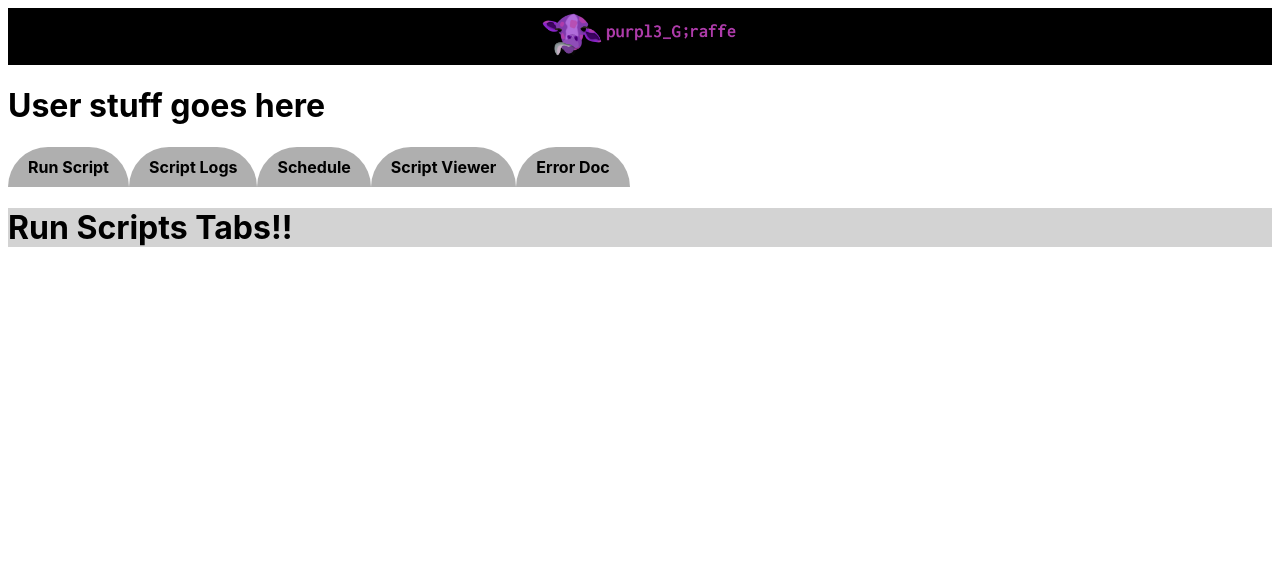
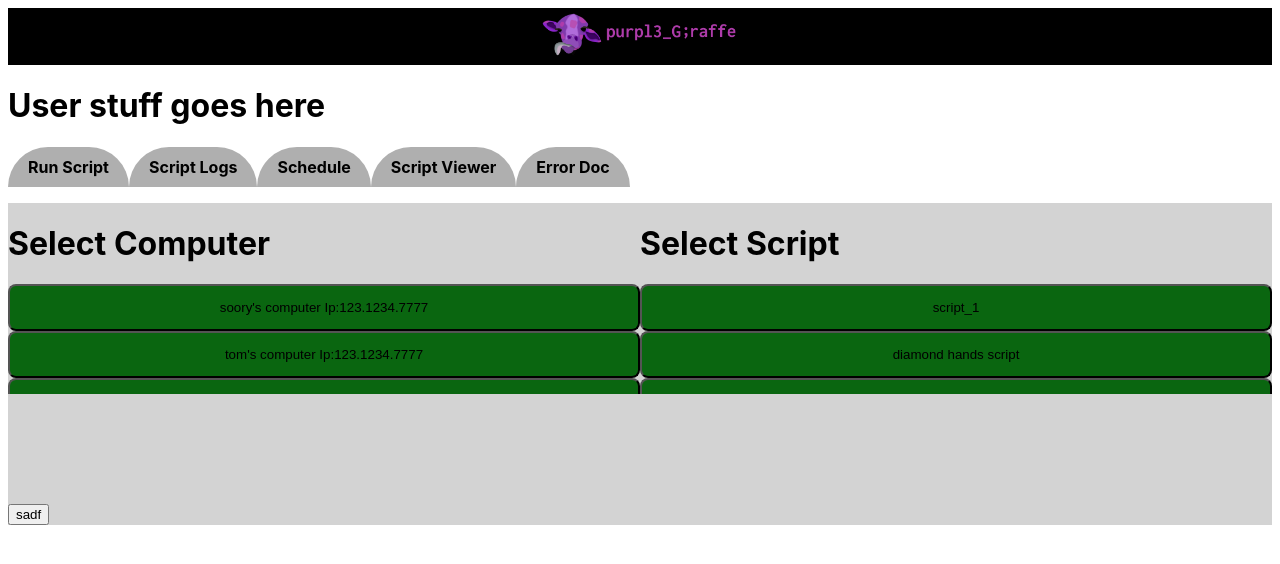
Before and after one commit to qawse3dr/Purpl3_Giraffe_RMS, a React (Create React App) app in the folder purpl3_rms/: page /#/run-script in a window 1280 px wide. Shown: the top 564 px of the page. Built offline with nearby package versions, Linux system fonts and the light colour scheme.

Commit message:
made basic runScript page UI

```diff
--- /dev/null
+++ b/purpl3_rms/src/components/run_script_page/run_script_page.css
@@ -0,0 +1,53 @@
+  .logo {
+    height: 40vmin;
+    pointer-events: none;
+  }
+
+  @media (prefers-reduced-motion: no-preference) {
+    .App-logo {
+      animation: App-logo-spin infinite 20s linear;
+    }
+  }
+
+  .logoImg {
+    max-height: 155px;
+  }
+
+  .App-header {
+    background-color: #000000;
+    min-height: 100px;
+    max-height: 150px;
+    display: flex;
+    flex-direction: column;
+    align-items: center;
+    justify-content: center;
+    font-size: calc(10px + 2vmin);
+    color: white;
+  }
+
+  div.body{
+    min-height: 300px;
+  }
+
+  .column {
+    float: left;
+    width: 50%;
+  }
+  .row:after {
+    content: "";
+    display: table;
+    clear: both;
+  }
+
+  .App-link {
+    color: #61dafb;
+  }
+
+  @keyframes App-logo-spin {
+    from {
+      transform: rotate(0deg);
+    }
+    to {
+      transform: rotate(360deg);
+    }
+  }
--- /dev/null
+++ b/purpl3_rms/src/components/run_script_page/run_script_page_soory.js
@@ -0,0 +1,68 @@
+import './run_script_page.css';
+import axios from "axios";
+import Table from '../table/table_soory.js';
+
+const RunScriptPage = (props) => {
+    return (
+        <div>
+            <div className="body">
+                <div className="column">
+                <h1>Select Computer</h1>
+                <div className="scroll">
+                    <Table input={[{name:'soory\'s computer\tIp:123.1234.7777',script:Select_computer_func},{name:'tom\'s computer     Ip:123.1234.7777',script:Select_computer_func},{name:'jeary\'s computer     Ip:123.1234.7777',script:Select_computer_func}]}/>
+                </div>
+                </div>
+                <div className="column">
+                <h1>Select Script</h1>
+                <div className="scroll">
+                    <Table input={[{name:'script_1',script:Select_script_func},{name:'diamond hands script',script:Select_script_func},{name:'monkey see monkey do',script:Select_script_func}]}/>
+                </div>
+                </div>
+                <p id="Select_Computer_text"></p>
+                <p id="Select_Script_text"></p>
+            </div>
+            <footer>
+                <div className="Run_Button">
+                    <button type="button" onClick={Run_script}>sadf</button>
+                </div>
+            </footer>
+        </div>
+    )
+}
+
+function Select_computer_func(parms){
+    let text = document.getElementById("Select_Computer_text");
+    text.textContent = "Selected Computer : "+ parms;
+    text.value = parms;
+}
+
+function Select_script_func(parms){
+    let text = document.getElementById("Select_Script_text");
+    text.textContent = "Selected Script : "+parms;
+    text.value = parms;
+}
+
+function Run_script(parms){
+    let in_computer = document.getElementById("Select_Computer_text");
+    let in_script = document.getElementById("Select_Script_text");
+
+    axios.post("/api", {
+        body: {
+          op:"RUN_SCRIPT",
+          data:{
+            ScriptID: in_script.value,
+            ComputerID: in_computer.value
+          }
+        }
+        }).then((res) => {
+          alert(JSON.stringify(res.data))
+          let btn = document.getElementById("run_page_runbtn");
+          btn.value = res.data;
+          console.log(btn.value.Id);
+        }).catch((res) =>{
+          alert("Post Failed")
+        })
+}
+
+
+export default RunScriptPage
--- /dev/null
+++ b/purpl3_rms/src/components/table/button/button.css
@@ -0,0 +1,18 @@
+.tableButton {
+    overflow: hidden;
+    background-color: rgb(10, 102, 16);
+    transition-duration: 0.2s;
+    border-radius: 8px;
+    float: left;
+    display: block;
+    color: #000000;
+    text-align: center;
+    padding: 14px 16px;
+    text-decoration: none;
+    width:100%;
+}
+
+.tableButton:hover {
+    background-color: rgb(33, 177, 8);
+    color: black;
+}
--- /dev/null
+++ b/purpl3_rms/src/components/table/button/button_soory.js
@@ -0,0 +1,16 @@
+import './button.css'
+
+const Button = (props) => {
+    const onClick = () => {
+        props.func(props.name)
+        //console.log(props.name)
+    }
+    return (
+        <div>
+            <button className="tableButton" onClick={onClick}>{props.name}</button>
+        </div>
+    )
+}
+
+
+export default Button
--- /dev/null
+++ b/purpl3_rms/src/components/table/table.css
@@ -0,0 +1,5 @@
+div.scroll {
+    height: 110px;
+    overflow-x: hidden;
+    overflow-y: auto;
+}
--- /dev/null
+++ b/purpl3_rms/src/components/table/table_soory.js
@@ -0,0 +1,16 @@
+import './table.css'
+import Button from './button/button_soory.js';
+
+const Table = (props) => {
+    return (
+        <div id="table">
+            {addButtons(props)}
+        </div>
+    )
+}
+function addButtons(params) {
+    let output = params.input.map(item=> <Button key={item.name} name={item.name} func={item.script}/>)
+    return <div>{output}</div>
+}
+
+export default Table
--- a/purpl3_rms/src/pages/RunScript.js
+++ b/purpl3_rms/src/pages/RunScript.js
@@ -1,9 +1,10 @@
 import React from 'react'
+import RunScriptPage from '../components/run_script_page/run_script_page_soory.js'
 
 class RunScripts extends React.Component {
     render() {
         return (
-            <h1>Run Scripts Tabs!!</h1>
+            <RunScriptPage/>
         );
     }
 }
```
